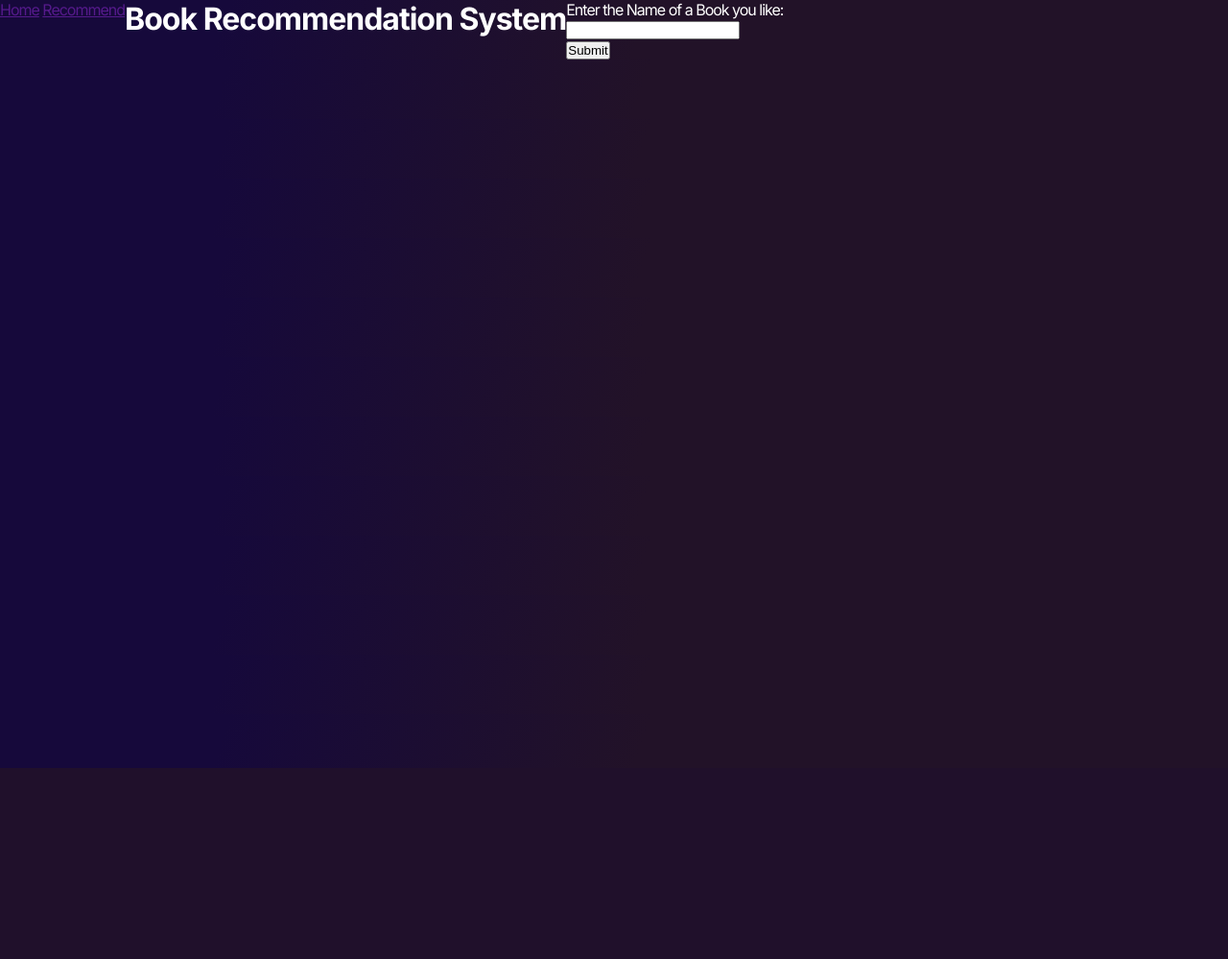
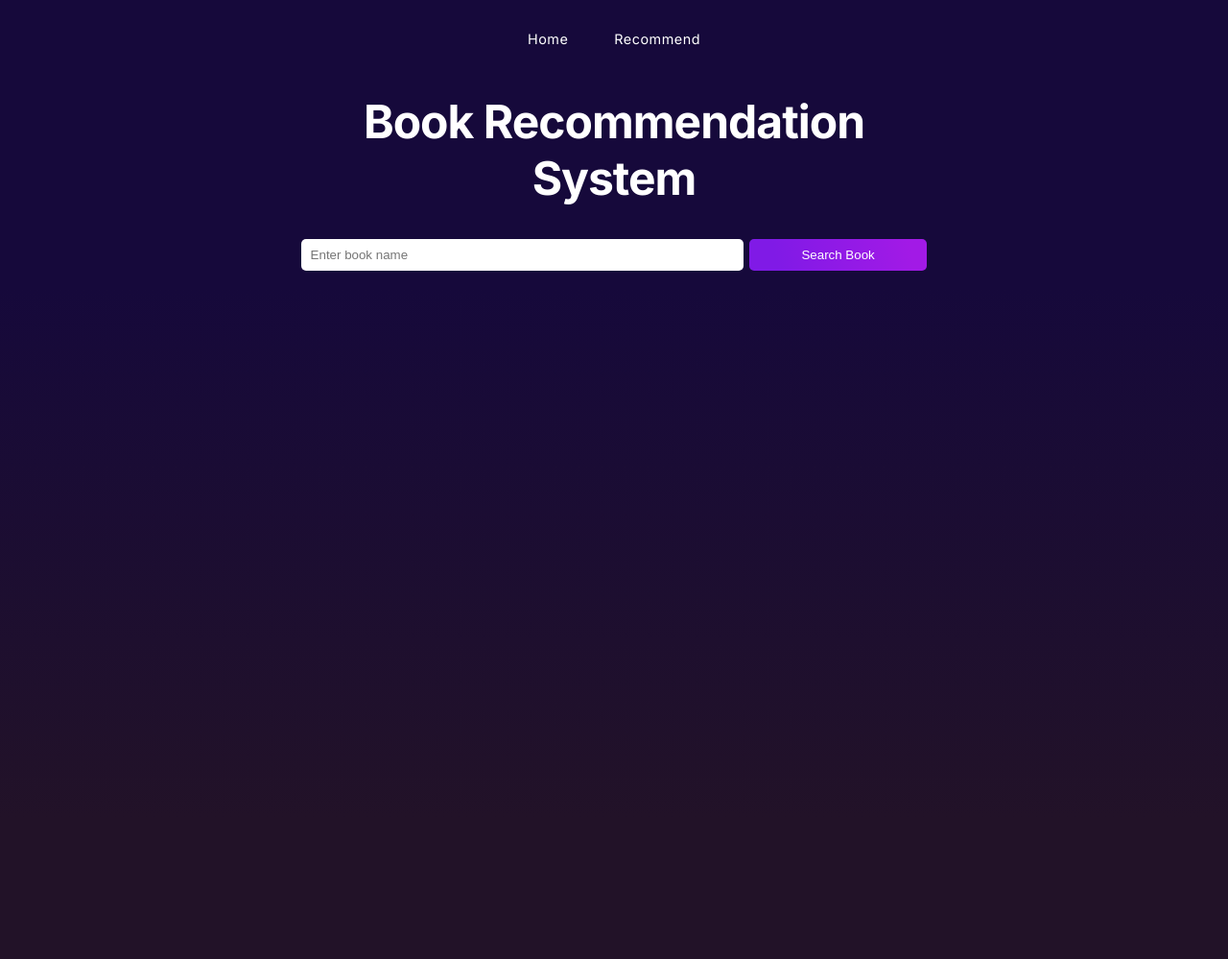
Before and after one commit to ashutosh-sharma-xi/Book_Recommendation_System, a Flask app: page /recommend_static in a window 1280 px wide. Shown: the top 999 px of the page at 96% size. Before the commit the page ends 800 px from the top, so only its background shows below. Run offline with Flask 2, Linux system fonts and the light colour scheme; parts of the project's set-up code (start-up, migrations or seed data) failed here and were passed over; some web fonts are replaced.

Commit message:
Added UI to Book Recommendation System

```diff
--- a/app.py
+++ b/app.py
@@ -4,45 +4,51 @@ import pandas as pd
 from sklearn.metrics.pairwise import cosine_similarity
 import pickle
 # getpredictions dataframe and books dataframe
-pred_df = pickle.load(open('pred_df.pkl','rb'))
-books = pickle.load(open('unique_books.pkl','rb'))
-top_50_df = pickle.load(open('top_50_books.pkl','rb'))
+pred_df = pickle.load(open('pred_df.pkl', 'rb'))
+books = pickle.load(open('unique_books.pkl', 'rb'))
+top_50_df = pickle.load(open('top_50_books.pkl', 'rb'))
 
 
-def recommend_items_by_item(book_name, predictions_df, items_df=None ,topn=10, verbose=False):
+def recommend_items_by_item(book_name, predictions_df, items_df=None, topn=10, verbose=False):
 
     pdt = predictions_df.transpose()
-    cosine_similarities = cosine_similarity(np.array(pdt[book_name]).reshape(1,-1),predictions_df )
-    recommended_df = pd.DataFrame( {'recStrength': cosine_similarities[0] }, index = predictions_df.index ).sort_values(by = 'recStrength',ascending = False)
+    cosine_similarities = cosine_similarity(
+        np.array(pdt[book_name]).reshape(1, -1), predictions_df)
+    recommended_df = pd.DataFrame({'recStrength': cosine_similarities[0]}, index=predictions_df.index).sort_values(
+        by='recStrength', ascending=False)
     recommended_df = recommended_df.iloc[:topn,]
     # print(recommended_df)
     if verbose:
-          if items_df is None:
-              raise Exception('"items_df" is required in verbose mode')
-          # print(recommended_df)
-          # lower case the Book-Title of books DataFrame if not to avoid errors
-          items_df['Title'] = items_df['Title'].str.lower()
+        if items_df is None:
+            raise Exception('"items_df" is required in verbose mode')
+        # print(recommended_df)
+        # lower case the Book-Title of books DataFrame if not to avoid errors
+        items_df['Title'] = items_df['Title'].str.lower()
 
-          # merge recommended items with other details
-          recommended_df = recommended_df.merge(items_df, how = 'left',
-                                                        # left_on = 'index',
-                                                        left_index = True,
-                                                        right_on = 'Title')[['recStrength', 'ISBN', 'Title',
-                                                                            'Pub_Year','Publisher',
-                                                                            'Image_Url','Author']]
-          recommended_df = recommended_df.drop_duplicates(subset='Title', keep='first')
+        # merge recommended items with other details
+        recommended_df = recommended_df.merge(items_df, how='left',
+                                              # left_on = 'index',
+                                              left_index=True,
+                                              right_on='Title')[['recStrength', 'ISBN', 'Title',
+                                                                 'Pub_Year', 'Publisher',
+                                                                 'Image_Url', 'Author']]
+        recommended_df = recommended_df.drop_duplicates(
+            subset='Title', keep='first')
     return recommended_df
+
 
 def recommend(name):
     name = name.lower()
     name2 = name.lower().strip()
-    name3 = name.replace(',','')
-    name4 = name2.replace(':','')
+    name3 = name.replace(',', '')
+    name4 = name2.replace(':', '')
     global title
-    title = books[books['Title'].str.contains(f'{name}|{name2}|{name3}|{name4}')]['Title'].values
+    title = books[books['Title'].str.contains(
+        f'{name}|{name2}|{name3}|{name4}')]['Title'].values
     try:
         title = title[0]
-        books_recommendations = recommend_items_by_item(title, pred_df, books,topn=6, verbose = True)
+        books_recommendations = recommend_items_by_item(
+            title, pred_df, books, topn=6, verbose=True)
         return books_recommendations
     except Exception as error:
         return f"Oops! Book Not Found.....\n Try Again\n{error}"
@@ -53,11 +59,11 @@ app = Flask(__name__)
 
 @app.route('/top_20_books')
 def home():
-    book_name = top_50_df.loc[:19,'Book-Title']
-    book_auth = top_50_df.loc[:19,'Author']
-    book_url = top_50_df.loc[:19,'Image_Url']
+    book_name = top_50_df.loc[:19, 'Book-Title']
+    book_auth = top_50_df.loc[:19, 'Author']
+    book_url = top_50_df.loc[:19, 'Image_Url']
 
-    return render_template('home.html',b_name = book_name, author = book_auth, url = book_url )
+    return render_template('home.html', b_name=book_name, author=book_auth, url=book_url)
 
 
 @app.route('/recommend_static')
@@ -65,30 +71,33 @@ def recommend_ui():
     return render_template('index.html')
 
 
-@app.route('/recommend',methods=['post'])
+@app.route('/recommend', methods=['post'])
 def myapp():
     user_input = request.form.get('user_input')
-    recommendation_df =  recommend(user_input)
+    recommendation_df = recommend(user_input)
     try:
         rec_data = []
-        recommendation_df = recommendation_df[['Title','Pub_Year', 'Image_Url', 'Author']]
+        recommendation_df = recommendation_df[[
+            'Title', 'Pub_Year', 'Image_Url', 'Author']]
         for i in range(len(recommendation_df.index)):
             rec_data.append(recommendation_df.iloc[i].values)
     except:
-        rec_data = [['Oops! Book not Found','','','Please Try Again']]
+        rec_data = [['Oops! Book not Found', '', '', 'Please Try Again']]
+
+    return render_template('index.html', book_name=title, data=rec_data)
+
+# tests is only for testing cases and IO
 
 
-    return render_template('index.html' , book_name = title, data = rec_data)
-
-# tests is only for testing cases and IO
 @app.route('/tests')
 def test():
     '''This function is for testing results'''
     rec_data = []
-    recommendation_df =  recommend('1984')
+    recommendation_df = recommend('1984')
     for i in range(len(recommendation_df.index)):
-            rec_data.append(recommendation_df.iloc[i].values)
+        rec_data.append(recommendation_df.iloc[i].values)
     return recommendation_df['Image_Url'].values[0]
 
+
 if __name__ == '__main__':
-    app.run(debug = True)
+    app.run(debug=True)
--- a/static/src/style.css
+++ b/static/src/style.css
@@ -3,13 +3,154 @@
   padding: 0;
   box-sizing: border-box;
 }
-
 body {
   color: white;
   font-family: Inter;
   letter-spacing: -1px;
-  background: linear-gradient(108.94deg, #16093b 18.43%, #221228 52.22%);
+  background: linear-gradient(#16093b 18.43%, #221228 52.22%);
+  overflow-x: hidden;
+  /* height: 100%; */
+  width: 100%;
+  /* background-repeat: no-repeat; */
+  background-size: contain;
+  height: 200vh;
+  /* background-repeat: repeat-y; */
+}
+img {
+  width: 100%;
 }
 .wrapper {
+  height: 100vh;
+  margin: 2em 4em;
   display: flex;
+  /* justify-content: center; */
+  /* align-items: center; */
+  flex-direction: column;
+  align-items: center;
 }
+nav {
+  display: flex;
+  gap: 3em;
+}
+a {
+  text-decoration: none;
+  color: white;
+  /* text-transform: uppercase; */
+  font-size: 0.9rem;
+  letter-spacing: 0.5px;
+}
+a:hover {
+  color: gray;
+}
+
+h1 {
+  margin-top: 3rem;
+  /* width: 60%; */
+  text-align: center;
+  font-size: 1.5rem;
+}
+
+form {
+  width: 100%;
+  display: flex;
+  gap: 0.2em;
+}
+input {
+  padding: 0.5em 0.1em;
+  border-radius: 5px;
+  margin-top: 1.1rem;
+  border: none;
+}
+input[type="text"] {
+  width: 60%;
+  padding: 0.7em;
+}
+input[type="submit"] {
+  width: 40%;
+  background: linear-gradient(
+    76.35deg,
+    rgb(128, 26, 230) 15.89%,
+    rgb(162, 26, 230) 89.75%
+  );
+  color: white;
+}
+input[type="submit"]:hover {
+  background: linear-gradient(
+    76.35deg,
+    rgb(102, 10, 194) 15.89%,
+    rgb(133, 10, 194) 89.75%
+  );
+}
+h3 {
+  margin-top: 2rem;
+  text-align: center;
+}
+.card {
+  height: 500px;
+  width: 300px;
+  display: flex;
+  flex-direction: column;
+  /* justify-content: center; */
+  justify-content: flex-end;
+  gap: 1em;
+  background-color: #f7efe5;
+  color: #3f3f3f;
+  padding: 1em 2em;
+  border-radius: 10px;
+  margin-top: 1em;
+  text-align: center;
+}
+span.author,
+span.book {
+  color: #16093b;
+  font-weight: 600;
+  padding-right: 0.5em;
+}
+
+@media screen and (min-width: 800px) {
+  h1 {
+    font-size: 3rem;
+    width: 60%;
+    margin-bottom: 1rem;
+  }
+  form {
+    width: 80%;
+    justify-content: center;
+  }
+  input[type="text"] {
+    width: 50%;
+  }
+  input[type="submit"] {
+    width: 20%;
+    cursor: pointer;
+  }
+  h3 {
+    font-size: 1.8rem;
+    margin-bottom: 1rem;
+  }
+  .carousel {
+    display: flex;
+    gap: 1.3em;
+    justify-content: center;
+    /* margin-top: 0.5rem; */
+    /* margin-inline: 2rem; */
+    /* align-items: ce; */
+  }
+  .card-seconday {
+    height: 400px;
+    width: 250px;
+    justify-content: space-between;
+  }
+  .card-main {
+    height: 400px;
+    width: 250px;
+    margin-bottom: 1.5rem;
+  }
+  .card-main img {
+    height: 80%;
+  }
+  .card-seconday,
+  .card-main p {
+    font-size: 0.8rem;
+  }
+}
--- a/templates/index.html
+++ b/templates/index.html
@@ -7,6 +7,7 @@
     <link
         href="https://fonts.googleapis.com/css2?family=Bebas+Neue&family=Dosis:wght@300;500;700&family=Inter:wght@100;200;300;400;500;600;700;900&family=Kanit:wght@600&family=Lato:wght@300;400;700;900&family=Merriweather:wght@300;400;700;900&family=Montserrat:wght@100;200;300;400;500;600;700;800;900&family=Nunito+Sans:wght@200;300;400;600;700;800;900&family=Open+Sans:wght@400;500;600;700;800&family=Poppins:wght@300;400;500;600;700;800;900&family=Prompt:wght@300;400;500;600;700;800;900&family=Raleway:wght@100;200;300;400;500;600;700;800;900&family=Righteous&family=Roboto:wght@300;400;500;700;900&family=Rubik:wght@300;400;500;600;700;800&family=Unbounded:wght@200;400;600;800;900&display=swap"
         rel="stylesheet">
+    <link href="{{ url_for('static',filename='static/src/style.css') }}" />
 </head>
 
 <body>
@@ -19,9 +20,8 @@
         <title class="title">Book Recommendation</title>
 
         <form class="form " action="/recommend" method="post">
-            <label class="book_input" for="Book">Enter the Name of a Book you like:</label><br>
-            <input type="text" id="Book" name="user_input" class="form-control"><br>
-            <input type="submit" value="Submit" class="btn btn-lg btn-warning">
+            <input type="text" id="Book" name="user_input" class="form-control" placeholder="Enter book name"><br>
+            <input type="submit" value="Search Book" class="btn btn-lg btn-warning">
             <link rel="stylesheet" href="/static/src/style.css">
 
         </form>
@@ -34,17 +34,18 @@
         <div>
             <div class="card card-main">
                 <img src='{{data[0][2]}}'>
-                <p>'{{data[0][0]}}'<br>'{{data[0][3]}}'<br></p>
+                <p><span class="book">Book: </span>{{data[0][0]}}<br><span class="author">Author:
+                    </span>{{data[0][3]}}<br></p>
             </div>
         </div>
 
         <h3>The top 5 Recommendations for your book are</h3>
         {%for i in data[1:]%}
-        <div>
+        <div class="carousel">
 
-            <div class="card">
-                <img src='{{i[2]}}'>
-                <p>'{{i[0]}}'<br>'{{i[3]}}'<br></p>
+            <div class="card card-seconday">
+                <img src='{{i[2]}}' alt="image">
+                <p><span class="book">Book:</span>{{i[0]}}<br><span class="author">Author:</span>{{i[3]}}<br></p>
             </div>
             {%endfor%}
 
```
Also changed, not shown: templates/home.html (+6 -3 lines).
